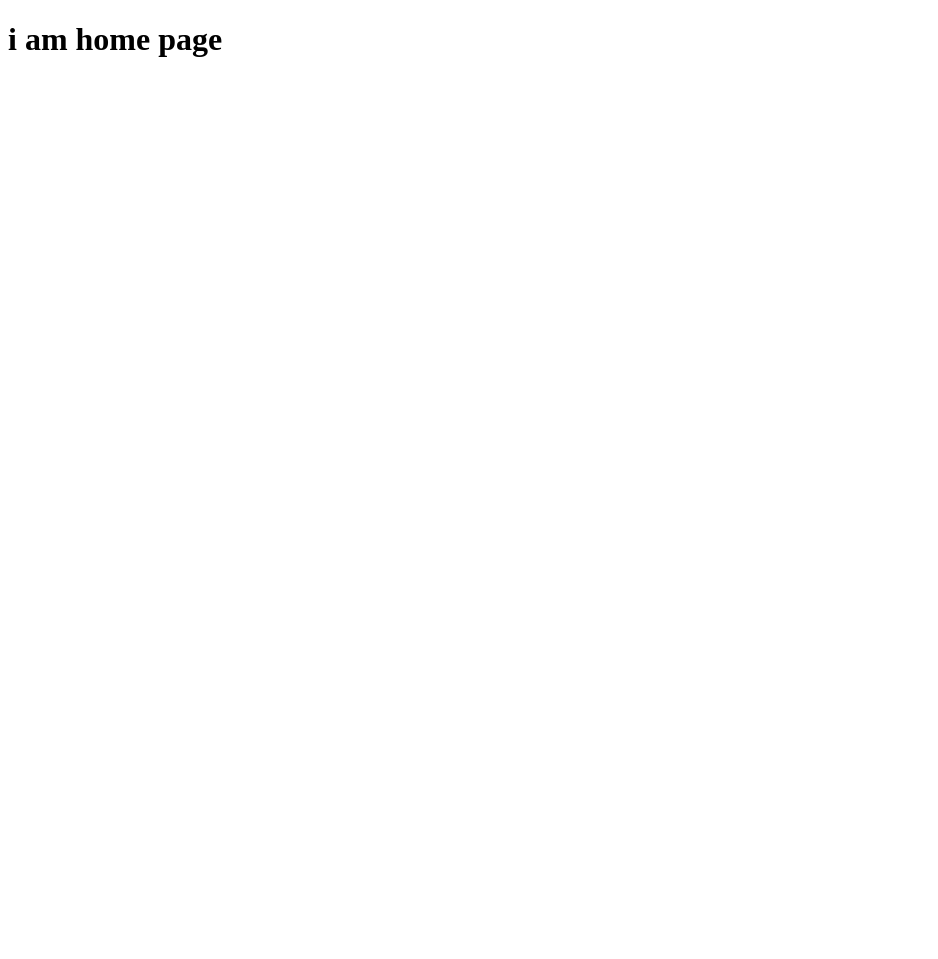
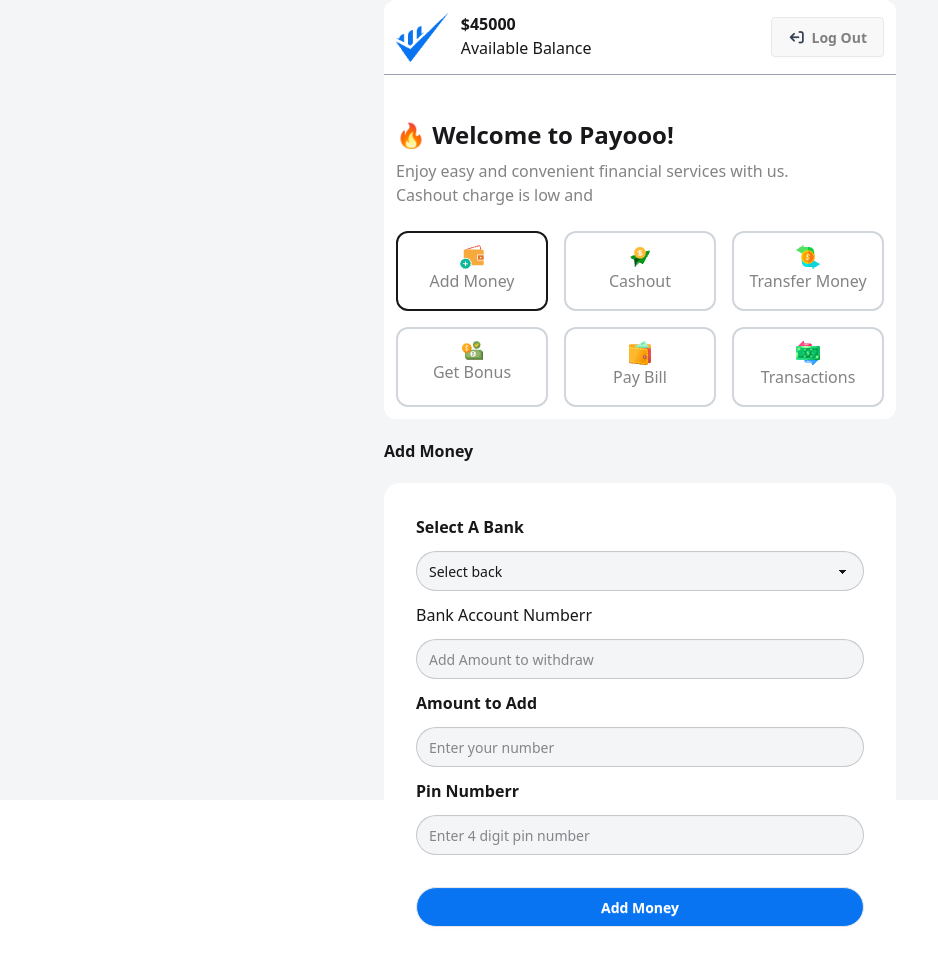
Before and after one commit to sakhawat236hossain/Payoo-Mobile-App, a plain HTML site: page home.html in a window 1280 px wide. Shown: the whole page, without its empty margins (0-938 px from the left). Before the commit the page ends 800 px from the top, so only its background shows below. Drawn offline with nearby package versions, Linux system fonts and the light colour scheme.

Commit message:
home page

```diff
--- a/home.html
+++ b/home.html
@@ -1,12 +1,131 @@
 <!DOCTYPE html>
 <html lang="en">
-<head>
-    <meta charset="UTF-8">
-    <meta name="viewport" content="width=device-width, initial-scale=1.0">
+  <head>
+    <meta charset="UTF-8" />
+    <meta name="viewport" content="width=device-width, initial-scale=1.0" />
     <title>Home page</title>
-</head>
-<body>
-    <h1> i am home page</h1>
+    <!-- daisyUI from CDN -->
+    <link
+      href="https://cdn.jsdelivr.net/npm/daisyui@5"
+      rel="stylesheet"
+      type="text/css"
+    />
+    <!-- Tailwind cdn -->
+    <script src="https://cdn.jsdelivr.net/npm/@tailwindcss/browser@4"></script>
+    <!-- font awesome cdn -->
+    <link
+      rel="stylesheet"
+      href="https://cdnjs.cloudflare.com/ajax/libs/font-awesome/7.0.0/css/all.min.css"
+      integrity="sha512-DxV+EoADOkOygM4IR9yXP8Sb2qwgidEmeqAEmDKIOfPRQZOWbXCzLC6vjbZyy0vPisbH2SyW27+ddLVCN+OMzQ=="
+      crossorigin="anonymous"
+      referrerpolicy="no-referrer"
+    />
+  </head>
+  <body class="bg-[#f4f5f7] h-[100vh]">
+    <div class="max-w-lg mx-auto bg-white rounded-xl">
+      <nav
+        class="border-b-1 border-gray-400 min-h-[50px] flex justify-between items-center p-3"
+      >
+        <div class="flex">
+          <img class="h-[50px]" src="./assets/Group.png" alt="" />
+          <div class="ml-3">
+            <h2 class="font-bold">$<span id="Available-balance">45000</span></h2>
+            <p>Available Balance</p>
+          </div>
+        </div>
+        <div>
+          <button class="btn text-[#08080880]">
+            <i
+              class="fa-solid fa-arrow-right-from-bracket rotate-180 text-gray-700"
+            ></i
+            >Log Out
+          </button>
+        </div>
+      </nav>
 
-</body>
+      <div class="mt-8 p-3">
+        <h1 class="text-2xl font-bold">🔥 Welcome to Payooo!</h1>
+        <p class="text-[#08080880] mt-2">
+          Enjoy easy and convenient financial services with us. <br />Cashout
+          charge is low and
+        </p>
+      </div>
+
+      <div class="min-h-[200px] grid grid-cols-3 gap-4 p-3">
+        <div class="border-2 text-center p-3 rounded-xl">
+          <img class="mx-auto" src="./assets/wallet1.png" alt="" />
+          <h1 class="text-[#08080880]">Add Money</h1>
+        </div>
+        <div class="border-2 border-gray-300 text-center p-3 rounded-xl">
+          <img class="mx-auto" src="./assets/send1.png" alt="" />
+          <h1 class="text-[#08080880]">Cashout</h1>
+        </div>
+        <div class="border-2 border-gray-300 text-center p-3 rounded-xl">
+          <img class="mx-auto" src="./assets/money1.png" alt="" />
+          <h1 class="text-[#08080880]">Transfer Money</h1>
+        </div>
+        <div class="border-2 border-gray-300 text-center p-3 rounded-xl">
+          <img class="mx-auto" src="./assets/bonus1.png" alt="" />
+          <h1 class="text-[#08080880]">Get Bonus</h1>
+        </div>
+        <div class="border-2 border-gray-300 text-center p-3 rounded-xl">
+          <img class="mx-auto" src="./assets/purse1.png" alt="" />
+          <h1 class="text-[#08080880]">Pay Bill</h1>
+        </div>
+        <div class="border-2 border-gray-300 text-center p-3 rounded-xl">
+          <img class="mx-auto" src="./assets/transaction1.png" alt="" />
+          <h1 class="text-[#08080880]">Transactions</h1>
+        </div>
+      </div>
+    </div>
+    <!-- Add Money -->
+    <div class="all-form-section max-w-lg mx-auto">
+      <div>
+        <h1 class="my-5 font-bold">Add Money</h1>
+        <form action="" class="bg-white rounded-2xl p-8">
+          <div class="mb-3">
+            <h1 class="font-semibold">Select A Bank</h1>
+            <select id="bank" class="select bg-[#f4f5f7] mt-3 rounded-3xl w-full">
+              <option>Select back</option>
+              <option>AB Bank</option>
+              <option>IFIC Bank</option>
+              <option>Dutch bangla bank</option>
+            </select>
+          </div>
+          <div class="mb-3">
+            <labelclass="font-semibold" for="">Bank Account Numberr</labelclass=>
+            <br />
+            <input
+              type="text"
+               id="account-number"
+              placeholder="Add Amount to withdraw"
+              class="input bg-[#f4f5f7] mt-3 rounded-3xl w-full"
+            />
+          </div>
+          <div class="mb-3">
+            <label  class="font-semibold" for="">Amount to Add</label>
+            <br />
+            <input
+              type="text"
+              id="add-amount"
+              placeholder="Enter your number"
+              class="input bg-[#f4f5f7] mt-3 rounded-3xl w-full"
+            />
+          </div>
+          <div class="mb-3">
+            <label class="font-semibold" for="">Pin Numberr</label>
+            <br />
+            <input
+              type="text"
+              id="add-pin-number"
+              placeholder="Enter 4 digit pin number"
+              class="input bg-[#f4f5f7] mt-3 rounded-3xl w-full"
+            />
+          </div>
+          <button id="add-money-btn" type="button"class="btn bg-[#0874F2] text-white mt-5 w-full rounded-3xl">Add Money</button>
+        </form>
+      </div>
+    </div>
+    <script src="./home.js"></script>
+  </body>
 </html>
--- /dev/null
+++ b/home.js
@@ -0,0 +1,25 @@
+
+const validPin = 1234
+
+document.getElementById('add-money-btn')
+.addEventListener('click',function(e){
+    e.preventDefault()
+    const bank =document.getElementById('bank').value
+    const accountNumber = document.getElementById('account-number').value
+   const addAmount = parseInt(document.getElementById('add-amount').value)
+   const pinNumber = parseInt(document.getElementById('add-pin-number').value)
+   console.log(bank,accountNumber,addAmount,pinNumber);
+   const availableBalance = parseInt( document.getElementById('Available-balance').innerText)
+//    console.log(availableBalance);
+if(accountNumber.length < 11 ){
+    alert('Pleaase provide accound number');
+    return
+}
+if(pinNumber !== validPin){
+    alert('Pleaase provide pin number')
+     return;
+}
+   const toatalNewAvailableBalance = addAmount+availableBalance
+   document.getElementById('Available-balance').innerText= toatalNewAvailableBalance;
+
+})
```
Also changed, not shown: index.html (+1 -2 lines).
